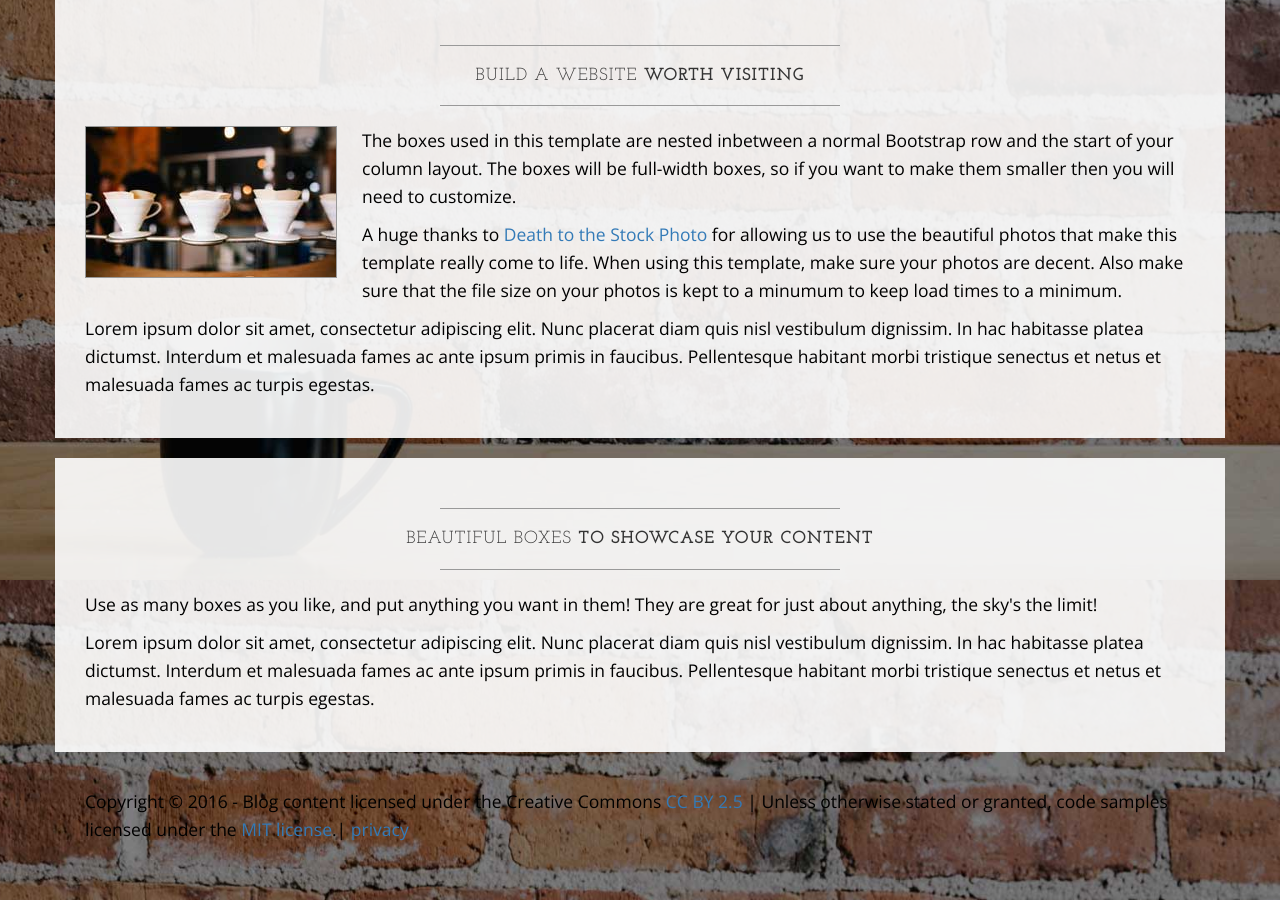
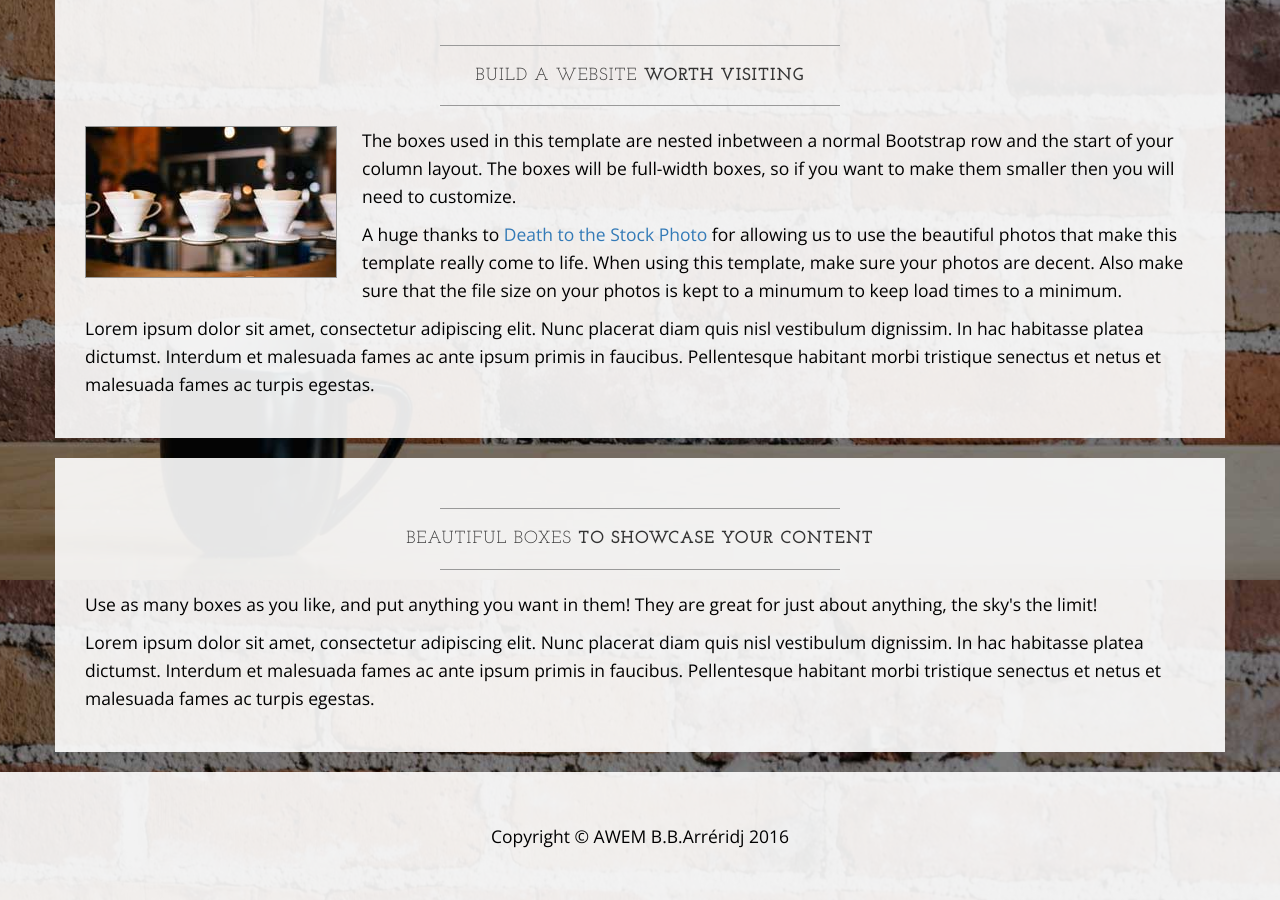
Before and after one commit to anembba/anem.bba.github.com, a Jekyll site: the page built from index.html, in a window 1280 px wide and 900 px high, scrolled down 1220 px. Built offline with Jekyll 4.4.1, drawn with Linux system fonts in a browser that asks for light colours.

Commit message:
fix a footer problem

```diff
--- a/_includes/footer.html
+++ b/_includes/footer.html
@@ -1,7 +1,9 @@
-<div class="container">
-	<p class="navbar-text pull-left">
-		Copyright &copy; {{ site.time | date: "%Y" }} - {{ site.author }} Blog content licensed under the Creative Commons <a href="http://creativecommons.org/licenses/by/2.5/">CC BY 2.5</a>		| Unless otherwise stated or granted, code samples licensed under the <a href="http://sm.mit-license.org/">MIT license</a>.|
-		<a href="/privacy">privacy</a>
-	</p>
-
-</div>
+    <footer>
+        <div class="container">
+            <div class="row">
+                <div class="col-lg-12 text-center">
+                    <p>Copyright &copy; AWEM B.B.Arréridj 2016</p>
+                </div>
+            </div>
+        </div>
+    </footer>
```
